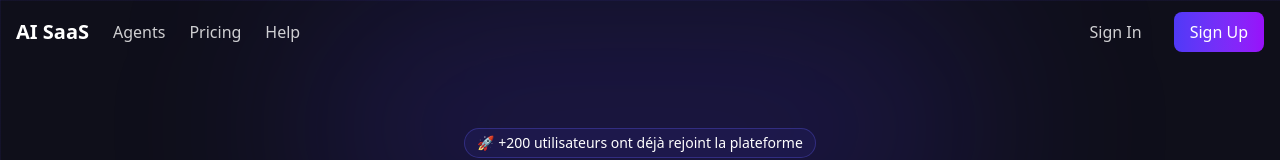
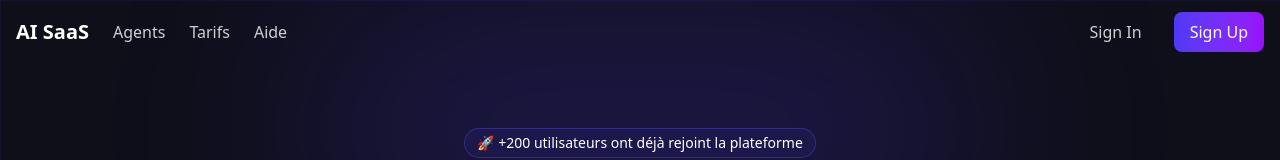
Before and after one commit to Mariussgal/AI_SaaS, a Next.js app: page / in a window 1280 px wide. Shown: the top 160 px of the page. Built offline with nearby package versions, Linux system fonts and the light colour scheme; no server answers.

Commit message:
Updated layout links for pricing and help sections to French translations

```diff
--- a/src/app/layout.tsx
+++ b/src/app/layout.tsx
@@ -44,13 +44,13 @@ export default function RootLayout({
                 <SignedIn>
                   <Link href="/dashboard" className="text-white/80 hover:text-white font-medium transition-colors">Dashboard</Link>
                   <Link href="/agents" className="text-white/80 hover:text-white font-medium transition-colors">Agents</Link>
-                  <Link href="/pricing" className="text-white/80 hover:text-white font-medium transition-colors">Pricing</Link>
-                  <Link href="/help" className="text-white/80 hover:text-white font-medium transition-colors">Help</Link>
+                  <Link href="/pricing" className="text-white/80 hover:text-white font-medium transition-colors">Tarifs</Link>
+                  <Link href="/help" className="text-white/80 hover:text-white font-medium transition-colors">Aide</Link>
                 </SignedIn>
                 <SignedOut>
                   <Link href="/agents" className="text-white/80 hover:text-white font-medium transition-colors">Agents</Link>
-                  <Link href="/pricing" className="text-white/80 hover:text-white font-medium transition-colors">Pricing</Link>
-                  <Link href="/help" className="text-white/80 hover:text-white font-medium transition-colors">Help</Link>
+                  <Link href="/pricing" className="text-white/80 hover:text-white font-medium transition-colors">Tarifs</Link>
+                  <Link href="/help" className="text-white/80 hover:text-white font-medium transition-colors">Aide</Link>
                 </SignedOut>
               </nav>
             </div>
```
